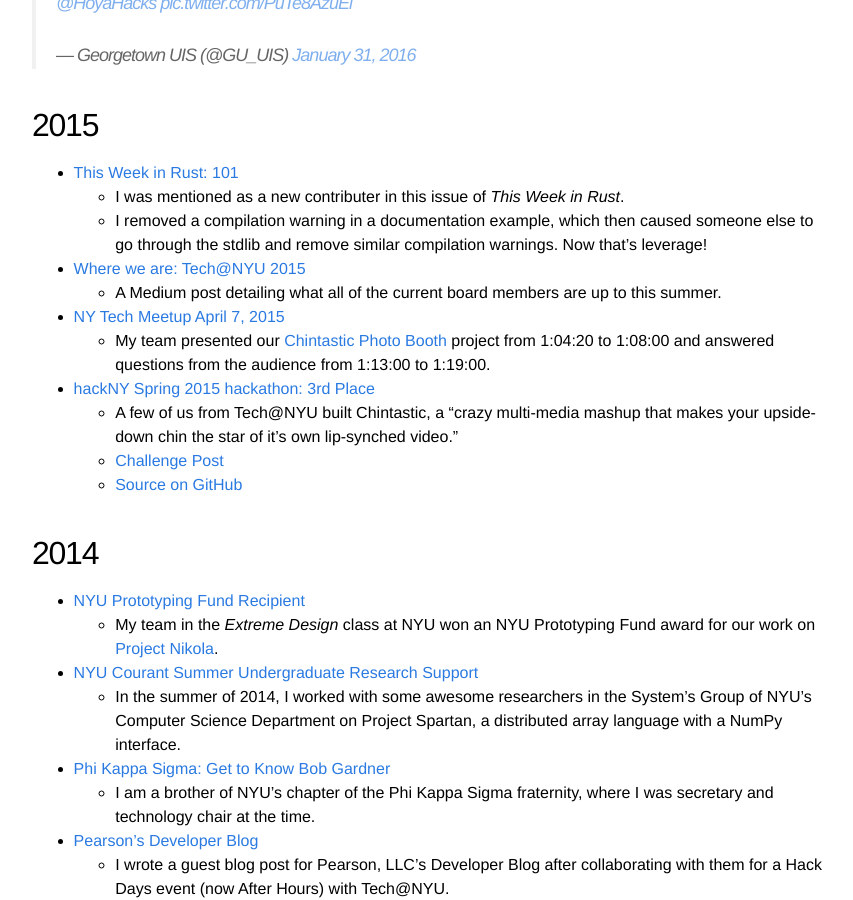
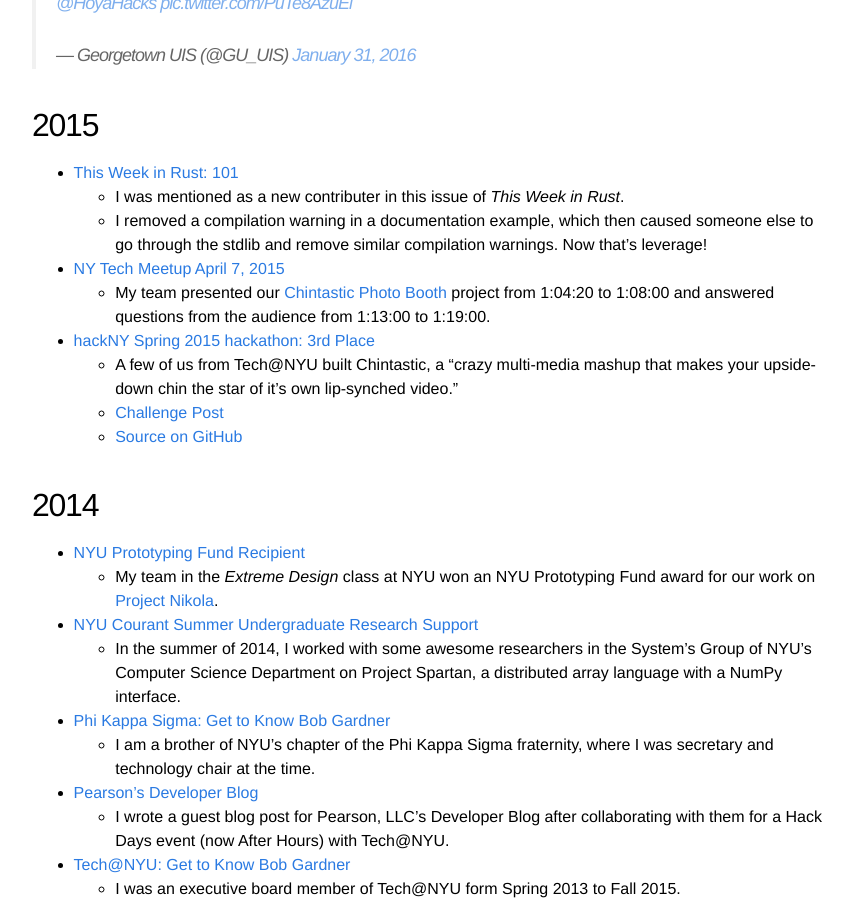
Before and after one commit to rgardner/rgardner.github.io, a Jekyll site: the page built from news.md, in a window 1280 px wide and 900 px high, scrolled down 429 px. Shown: the whole window, without its empty margins (208-1061 px from the left). Built offline with Jekyll 4.4.1, drawn with Linux system fonts in a browser that asks for light colours; comment, search, counter and statistics services are not loaded.

Commit message:
Delete gone blog post (#79)

```diff
--- a/news.md
+++ b/news.md
@@ -24,9 +24,6 @@
   - I removed a compilation warning in a documentation example, which then
     caused someone else to go through the stdlib and remove similar compilation
     warnings. Now that's leverage!
-- [Where we are: Tech@NYU 2015][techatnyu]
-  - A Medium post detailing what all of the current board members are up to
-    this summer.
 - [NY Tech Meetup April 7, 2015][nytm]
   - My team presented our [Chintastic Photo Booth][hackny-project] project from
     1:04:20 to 1:08:00 and answered questions from the audience from 1:13:00 to
```
Also changed, not shown: other parts of news.md (+0 -1 lines).
